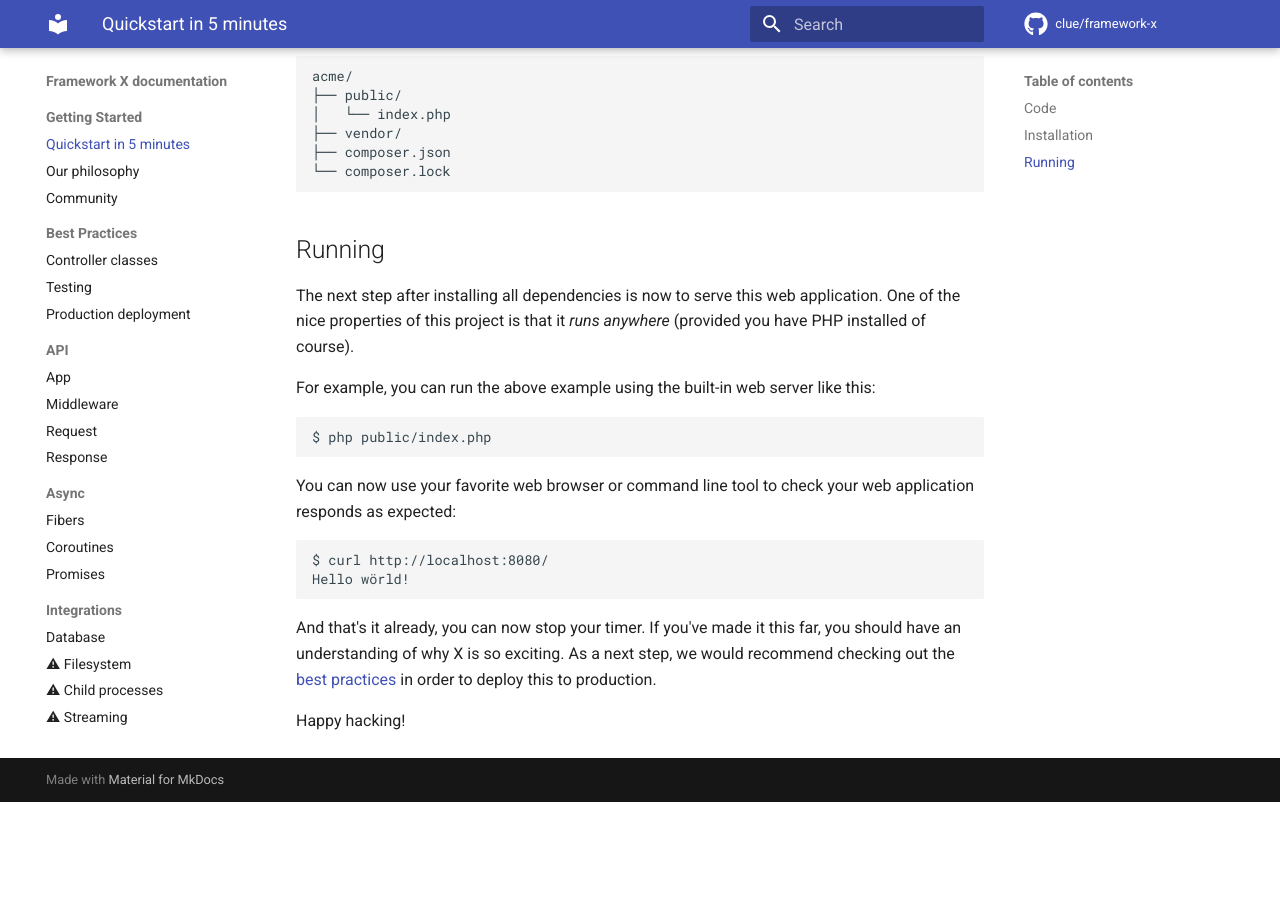
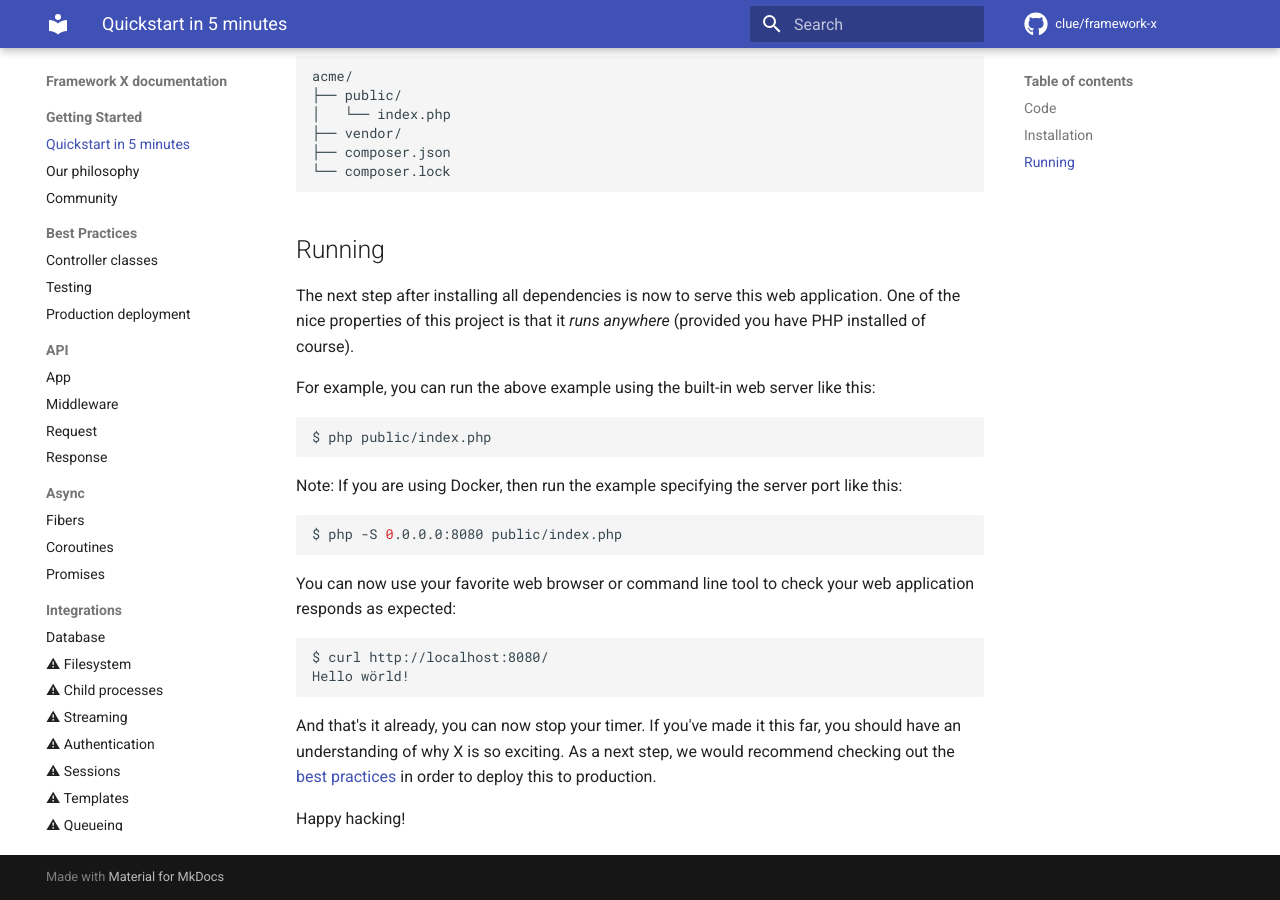
Before and after one commit to clue/framework-x, an MkDocs documentation site: the page built from docs/getting-started/quickstart.md, in a window 1280 px wide and 900 px high, scrolled down 1622 px. Built offline with MkDocs 1.6.1 and Material for MkDocs 9.7.7, drawn with Linux system fonts in a browser that asks for light colours; comment, search, counter and statistics services are not loaded; before the commit the page ends 2424 px from its top, so only the background shows below that.

Commit message:
Add instructions to specify port, if using Docker
If the running container is not mapped to any port, then not all requests would be able to pass through, unless the server is setup to expose the mentioned port (8080, in this case).

````diff
--- a/docs/getting-started/quickstart.md
+++ b/docs/getting-started/quickstart.md
@@ -95,6 +95,12 @@ this:
 $ php public/index.php
 ```
 
+Note: If you are using Docker, then run the example specifying the server port like this:
+
+```bash
+$ php -S 0.0.0.0:8080 public/index.php
+```
+
 You can now use your favorite web browser or command line tool to check your web
 application responds as expected:
 
````
